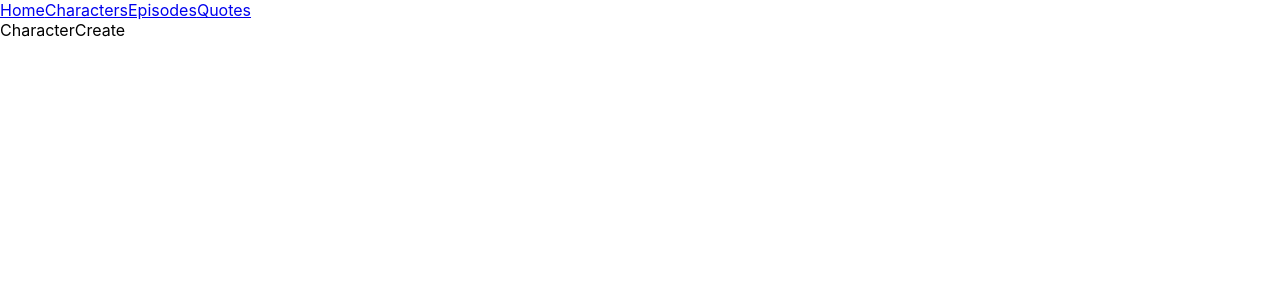
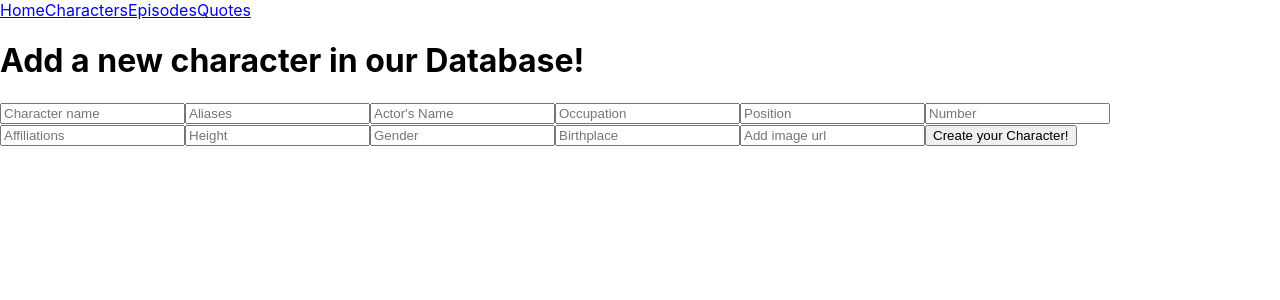
Before and after one commit to noshinc346/tedlasso-react, a React (Create React App) app: page /create-character in a window 1280 px wide. Shown: the top 300 px of the page. Built offline with nearby package versions, Linux system fonts and the light colour scheme.

Commit message:
CRUD complete for Characters component

```diff
--- a/src/App.css
+++ b/src/App.css
@@ -5,6 +5,7 @@
         "left right";
     ;
     box-sizing: border-box;
+    height: 100vh;
 }
 
 .leftLanding {
@@ -23,3 +24,15 @@
     grid-area: right;
     background-color: aqua;
 }
+
+.character-images {
+    height: 150px;
+    width: auto;
+}
+
+.characters-container {
+    display: flex;
+    gap: 20px;
+    flex-wrap: wrap;
+    flex-direction: row;
+}
--- a/src/App.js
+++ b/src/App.js
@@ -29,9 +29,9 @@ function App() {
           <Routes>
             <Route path="/home" element={<Home />} />
             <Route path="/characters" element={<Characters />} />
-            <Route path="/character/:id" element={<CharacterDetail />} />
+            <Route path="/characters/:id" element={<CharacterDetail />} />
             <Route path="/create-character" element={<CharacterCreate />} />
-            <Route path="/character/:id/edit" element={<CharacterEdit />} />
+            <Route path="/characters/:id/edit" element={<CharacterEdit />} />
             <Route path="/episodes" element={<Episodes />} />
             <Route path="/episodes/:id/edit" element={<EpisodeEdit />} />
             <Route path="/create-episode" element={<EpisodeCreate />} />
--- /dev/null
+++ b/src/components/Character.jsx
@@ -0,0 +1,12 @@
+import React from 'react'
+import { Link } from 'react-router-dom';
+
+function Character({character}) {
+  return (
+    <Link to={`/characters/${character._id}`}>
+        <img className="character-images" src={character.image} alt={character.character}/>
+    </Link>
+  )
+}
+
+export default Character
--- a/src/index.css
+++ b/src/index.css
@@ -1,3 +1,5 @@
+
+
 body {
   margin: 0;
   font-family: -apple-system, BlinkMacSystemFont, 'Segoe UI', 'Roboto', 'Oxygen',
--- a/src/screens/CharacterCreate.jsx
+++ b/src/screens/CharacterCreate.jsx
@@ -1,8 +1,127 @@
 import React from 'react'
+import { useState } from 'react';
+import { useNavigate } from 'react-router-dom';
+import { createCharacter } from '../services/characters.js';
 
 function CharacterCreate() {
+
+  const [character, setCharacter] = useState({
+    character: "",
+    aliases: "",
+    actorName: "",
+    occupation: "",
+    position: "",
+    number: "",
+    affiliations: "",
+    height: "",
+    gender: "",
+    birthplace: "",
+    image: ""
+  })
+
+  let navigate = useNavigate()
+
+  const handleChange = (e) => {
+    const { name, value} = e.target
+
+    setCharacter((prevCharacter)=>({
+      ...prevCharacter,
+      [name]: value
+    }))
+  }
+
+  const handleSubmit = async (e) => {
+    e.preventDefault()
+
+    await createCharacter(character)
+    navigate("/characters")
+  }
+
+
   return (
-    <div>CharacterCreate</div>
+    <div>
+      <h1>Add a new character in our Database!</h1>
+      <form onSubmit={handleSubmit}>
+        <input
+          type='text'
+          placeholder='Character name'
+          name='character'
+          value={character.character}
+          onChange={handleChange}
+        />
+        <input
+          type='text'
+          placeholder='Aliases'
+          name='aliases'
+          value={character.aliases}
+          onChange={handleChange}
+        />
+        <input
+          type='text'
+          placeholder="Actor's Name"
+          name='actorName'
+          value={character.actorName}
+          onChange={handleChange}
+        />
+        <input
+          type='text'
+          placeholder="Occupation "
+          name='occupation'
+          value={character.occupation}
+          onChange={handleChange}
+        />
+        <input
+          type='text'
+          placeholder="Position "
+          name='position'
+          value={character.position}
+          onChange={handleChange}
+        />
+        <input
+          type='text'
+          placeholder="Number "
+          name='number'
+          value={character.number}
+          onChange={handleChange}
+        />
+        <input
+          type='text'
+          placeholder="Affiliations "
+          name='affiliations'
+          value={character.affiliations}
+          onChange={handleChange}
+        />
+        <input
+          type='text'
+          placeholder="Height "
+          name='height'
+          value={character.height}
+          onChange={handleChange}
+        />
+        <input
+          type='text'
+          placeholder="Gender "
+          name='gender'
+          value={character.gender}
+          onChange={handleChange}
+        />
+        <input
+          type='text'
+          placeholder="Birthplace "
+          name='birthplace'
+          value={character.birthplace}
+          onChange={handleChange}
+        />
+        <input
+          type='text'
+          placeholder="Add image url "
+          name='image'
+          value={character.image}
+          onChange={handleChange}
+        />
+        <button type="submit">Create your Character!</button>
+      </form>
+    </div>
   )
 }
 
--- a/src/screens/CharacterDetail.jsx
+++ b/src/screens/CharacterDetail.jsx
@@ -1,8 +1,63 @@
-import React from 'react'
+import React, { useDebugValue } from 'react'
+import { useState, useEffect } from 'react';
+import { getCharacter, deleteCharacter } from '../services/characters';
+import { Link, useParams, useNavigate } from 'react-router-dom';
 
 function CharacterDetail() {
+
+  const [character, setCharacter] = useState({})
+
+  let { id } = useParams()
+  let navigate = useNavigate()
+
+ const fetchCharacter = async () => {
+    const oneCharacter = await getCharacter(id)
+    setCharacter(oneCharacter)
+  }
+
+  useEffect(()=> {
+    fetchCharacter()
+  }, [])
+
+  // const handleDelete = async () => {
+  //   await deleteCharacter(id)
+  //   navigate("/characters")
+  // }
+
+  const handleDelete = async () => {
+    const userConfirmed = window.confirm("Are you sure you want to delete this character?");
+    if (userConfirmed) {
+      await deleteCharacter(id);
+      navigate("/characters");
+    } else {
+      console.log("Deletion cancelled by user");
+    }
+  };
+
+
+
   return (
-    <div>CharacterDetail</div>
+    <div>
+      <h1>Meet {character.character}</h1>
+      <h2>Also known as: {character.aliases}</h2>
+      <img src={character.image} alt={character.character} />
+      <p>{character.actorName}</p>
+      <p>{character.occupation}</p>
+      <p>{character.postion}</p>
+      <p>{character.number}</p>
+      <p>{character.affiliations}</p>
+      <p>{character.height}</p>
+      <p>{character.gender}</p>
+      <p>{character.birthplace}</p>
+
+      <div>
+        <Link to={`/characters/${id}/edit`}>
+        <button>Edit</button>
+        </Link>
+
+        <button onClick={handleDelete}>Delete</button>
+      </div>
+    </div>
   )
 }
 
--- a/src/screens/CharacterEdit.jsx
+++ b/src/screens/CharacterEdit.jsx
@@ -1,8 +1,137 @@
 import React from 'react'
+import { useState, useEffect} from 'react';
+import { useNavigate, useParams } from 'react-router-dom';
+import { getCharacter, editCharacter } from '../services/characters.js';
 
 function CharacterEdit() {
+
+  const [character, setCharacter] = useState({
+    character: "",
+    aliases: "",
+    actorName: "",
+    occupation: "",
+    position: "",
+    number: "",
+    affiliations: "",
+    height: "",
+    gender: "",
+    birthplace: "",
+    image: ""
+  })
+
+  let { id } = useParams()
+  let navigate = useNavigate()
+
+  async function fetchCharacter() {
+    const oneCharacter = await getCharacter(id)
+    setCharacter(oneCharacter)
+  }
+
+  useEffect(() => {
+    fetchCharacter()
+  }, [])
+
+  const handleChange = (e) => {
+    const { name, value} = e.target
+
+    setCharacter((prevCharacter)=>({
+      ...prevCharacter,
+      [name]: value
+    }))
+  }
+
+  const handleSubmit = async (e) => {
+    e.preventDefault()
+
+    await editCharacter(id, character)
+    navigate(`/characters/${id}`)
+  }
+
+
   return (
-    <div>CharacterEdit</div>
+    <div>
+      <h1>Add a new character in our Database!</h1>
+      <form onSubmit={handleSubmit}>
+        <input
+          type='text'
+          placeholder='Character name'
+          name='character'
+          value={character.character}
+          onChange={handleChange}
+        />
+        <input
+          type='text'
+          placeholder='Aliases'
+          name='aliases'
+          value={character.aliases}
+          onChange={handleChange}
+        />
+        <input
+          type='text'
+          placeholder="Actor's Name"
+          name='actorName'
+          value={character.actorName}
+          onChange={handleChange}
+        />
+        <input
+          type='text'
+          placeholder="Occupation "
+          name='occupation'
+          value={character.occupation}
+          onChange={handleChange}
+        />
+        <input
+          type='text'
+          placeholder="Position "
+          name='position'
+          value={character.position}
+          onChange={handleChange}
+        />
+        <input
+          type='text'
+          placeholder="Number "
+          name='number'
+          value={character.number}
+          onChange={handleChange}
+        />
+        <input
+          type='text'
+          placeholder="Affiliations "
+          name='affiliations'
+          value={character.affiliations}
+          onChange={handleChange}
+        />
+        <input
+          type='text'
+          placeholder="Height "
+          name='height'
+          value={character.height}
+          onChange={handleChange}
+        />
+        <input
+          type='text'
+          placeholder="Gender "
+          name='gender'
+          value={character.gender}
+          onChange={handleChange}
+        />
+        <input
+          type='text'
+          placeholder="Birthplace "
+          name='birthplace'
+          value={character.birthplace}
+          onChange={handleChange}
+        />
+        <input
+          type='text'
+          placeholder="Add image url "
+          name='image'
+          value={character.image}
+          onChange={handleChange}
+        />
+        <button type="submit">Edit your Character!</button>
+      </form>
+    </div>
   )
 }
 
--- a/src/screens/Characters.jsx
+++ b/src/screens/Characters.jsx
@@ -1,6 +1,8 @@
 
 import { useState, useEffect } from 'react';
 import {getCharacters} from "../services/characters";
+import { Link } from 'react-router-dom';
+import Character from '../components/Character.jsx';
 
 function Characters() {
 
@@ -17,7 +19,22 @@ function Characters() {
 
 
   return (
-    <div>Characters</div>
+    <div>
+      <h1>The Characters</h1>
+      <p>Meet the characters from Ted Lasso. Each bringing their own unique story on screen.</p>
+      <div>
+        <Link to={`/create-character`}>
+        <button>Create</button>
+        </Link>
+      </div>
+      <div className="characters-container">
+        {
+          characters.map((character)=>(
+            <Character character={character} key={character._id}/>
+          ))
+        }
+      </div>
+    </div>
   )
 }
 
```
